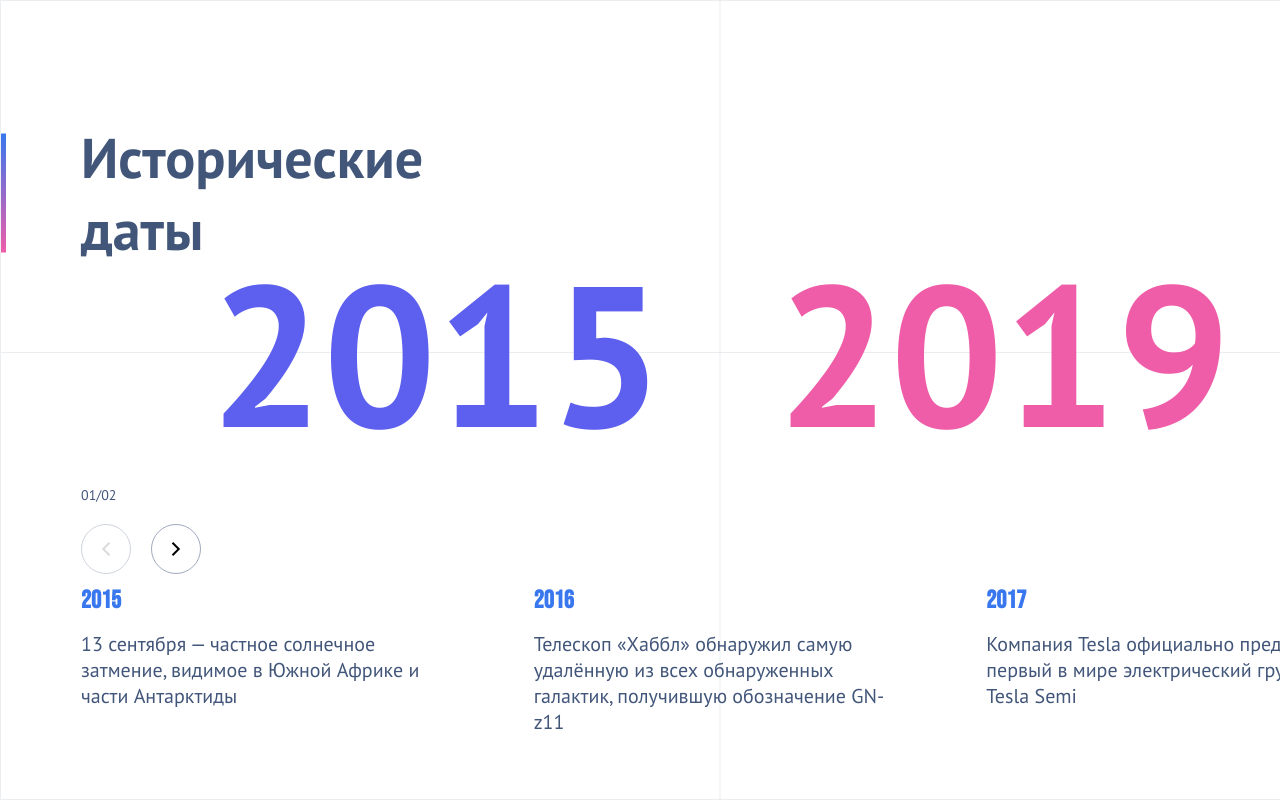
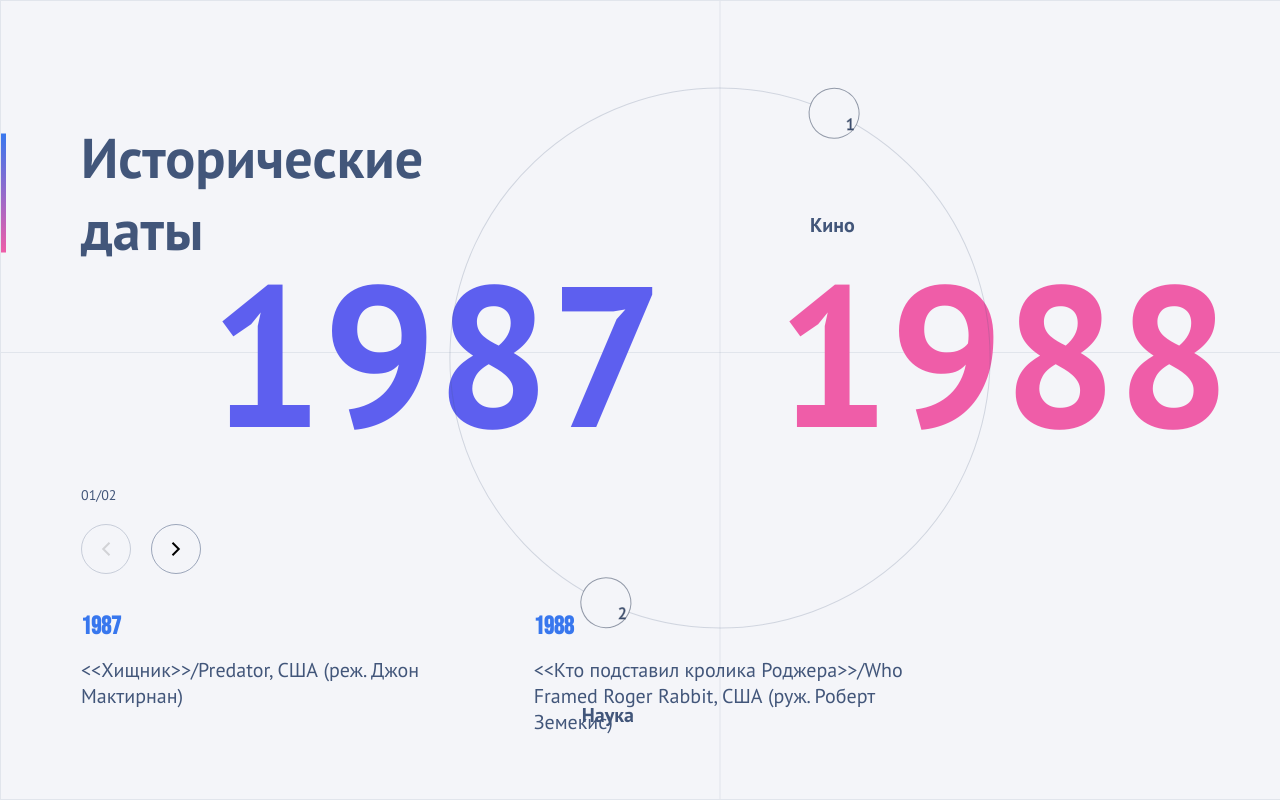
Before and after one commit to myavzur/only-slider, a React app: page / in a window 1280 px wide. Shown: the top 800 px of the page. Built offline with nearby package versions, Linux system fonts and the light colour scheme.

Commit message:
Carousel

```diff
--- a/src/assets/styles/index.scss
+++ b/src/assets/styles/index.scss
@@ -4,4 +4,5 @@
 
 body {
 	font-family: "PT Sans";
+	background-color: #F4F5F9; // COLORS.
 }
--- a/src/components/app/app.tsx
+++ b/src/components/app/app.tsx
@@ -1,4 +1,4 @@
-import React, { useCallback, useMemo, useRef, useState } from 'react';
+import React, { useCallback, useEffect, useMemo, useRef, useState } from 'react';
 import cn from "classnames";
 
 import { gsap } from "gsap";
@@ -7,40 +7,37 @@ import { useGSAP } from "@gsap/react";
 import { PageTitle } from '@/components/page-title';
 
 import styles from "./styles.module.scss";
-import { getTimelapseEventsRange, timelapseData, sortTimelapseEventsByDate } from './data';
+import { timelapseData, sortTimelapseEventsByDate, getTimelapseRange } from './data';
 import { Slider } from '@/components/slider';
 import { PageLayout } from '../page-layout';
 import { Icon } from '../icon';
 import { padZero } from '@/helpers';
+import { Carousel } from '../carousel';
 
 export const App = () => {
   const [timelapse, setTimelapse] = useState(timelapseData[0]);
-
-  const [timelapsePosition, setTimelapsePosition] = useState(() => {
-    const idx = timelapseData.findIndex(({ id }) => id === timelapse.id);
-    return idx + 1;
+  const [timelapseIndex, setTimelapseIndex] = useState(() => {
+    const index = timelapseData.findIndex(({ id }) => id === timelapse.id);
+    return index;
   });
-
-  // Нужно для корректной первичной отрисовки, иначе при первом рендере сработает анимация.
-  const initialTimelapseRange = useRef(getTimelapseEventsRange(timelapse.events));
 
   const sortedTimelapseEvents = useMemo(() => {
     return sortTimelapseEventsByDate(timelapse.events);
   }, [timelapse]);
 
-  const rangeMinEl = useRef<HTMLSpanElement | null>(null);
-  const rangeMaxEl = useRef<HTMLSpanElement | null>(null);
+  const timelapseRangeMinEl = useRef<HTMLSpanElement | null>(null);
+  const timelapseRangeMaxEl = useRef<HTMLSpanElement | null>(null);
   const sliderEl = useRef<HTMLDivElement | null>(null);
 
   const selectTimelapse = useCallback((id: number) => {
     if (timelapse.id === id) return;
 
-    const idx = timelapseData.findIndex((timelapse) => timelapse.id === id);
-    if (idx === -1) return;
+    const index = timelapseData.findIndex((timelapse) => timelapse.id === id);
+    if (index === -1) return;
 
-    const newTimelapse = timelapseData[idx];
-    const range = getTimelapseEventsRange(newTimelapse.events);
-    setTimelapsePosition(idx + 1);
+    const newTimelapse = timelapseData[index];
+    const timelapseRange = getTimelapseRange(newTimelapse);
+    setTimelapseIndex(index);
 
     const timeline = gsap.timeline();
     timeline
@@ -48,14 +45,14 @@ export const App = () => {
         opacity: 0,
         onComplete: () => setTimelapse(newTimelapse)
       }, "time-travel")
-      .to(rangeMinEl.current, {
-        innerText: range.min,
+      .to(timelapseRangeMinEl.current, {
+        innerText: timelapseRange.min,
         snap: "innerText",
         ease: "power4.out",
         duration: 1
       }, "time-travel")
-      .to(rangeMaxEl.current, {
-        innerText: range.max,
+      .to(timelapseRangeMaxEl.current, {
+        innerText: timelapseRange.max,
         snap: "innerText",
         ease: "power4.out",
         duration: 1
@@ -67,20 +64,29 @@ export const App = () => {
   }, [timelapse]);
 
   const prevTimelapse = () => {
-    const currentIdx = timelapseData.findIndex((data) => data.id === timelapse.id);
-    if (currentIdx === 0) return;
+    const currentIndex = timelapseData.findIndex((data) => data.id === timelapse.id);
+    if (currentIndex === 0) return;
 
-    const newTimelapse = timelapseData[currentIdx - 1];
+    const newTimelapse = timelapseData[currentIndex - 1];
     selectTimelapse(newTimelapse.id);
   };
 
   const nextTimelapse = () => {
-    const currentIdx = timelapseData.findIndex((data) => data.id === timelapse.id);
-    if (currentIdx === timelapseData.length - 1) return;
+    const currentIndex = timelapseData.findIndex((data) => data.id === timelapse.id);
+    if (currentIndex === timelapseData.length - 1) return;
 
-    const newTimelapse = timelapseData[currentIdx + 1];
+    const newTimelapse = timelapseData[currentIndex + 1];
     selectTimelapse(newTimelapse.id);
   };
+
+  // Render initial timelapse range values
+  useEffect(() => {
+    const timelapseRange = getTimelapseRange(timelapse);
+
+    if (!timelapseRangeMinEl.current || !timelapseRangeMaxEl.current) return;
+    timelapseRangeMinEl.current.innerText = String(timelapseRange.min);
+    timelapseRangeMaxEl.current.innerText = String(timelapseRange.max);
+  }, []);
 
   return (
     <PageLayout>
@@ -93,39 +99,46 @@ export const App = () => {
 
           <div className={styles.range}>
             <span
-              ref={rangeMinEl}
+              ref={timelapseRangeMinEl}
               className={cn(styles.range__value, styles.range__value_min)}
-              onClick={() => selectTimelapse(1)}
             >
-              {initialTimelapseRange.current.min}
+              2024
             </span>
 
             <span
-              ref={rangeMaxEl}
+              ref={timelapseRangeMaxEl}
               className={cn(styles.range__value, styles.range__value_max)}
-              onClick={() => selectTimelapse(2)}
             >
-              {initialTimelapseRange.current.max}
+              2024
             </span>
+          </div>
+
+          <div className={styles.controller__carousel}>
+            <Carousel
+              items={timelapseData}
+              selectedItemIndex={timelapseIndex}
+              onSelectItem={selectTimelapse}
+              renderItemLabel={(timelapse) => timelapse.name}
+            />
           </div>
 
           <div className={styles.controller__navigation}>
             <span className={styles.controller__progress}>
-              {padZero(timelapsePosition)}/{padZero(timelapseData.length)}
+              {padZero(timelapseIndex + 1)}/{padZero(timelapseData.length)}
             </span>
 
             <div className={styles.controller__controls}>
               <button
                 className={styles.controller__control}
                 onClick={prevTimelapse}
-                disabled={timelapsePosition === 1}
+                disabled={timelapseIndex === 0}
               >
                 <Icon icon="arrow-left" />
               </button>
               <button
                 className={styles.controller__control}
                 onClick={nextTimelapse}
-                disabled={timelapsePosition === timelapseData.length}
+                disabled={timelapseIndex === timelapseData.length - 1}
               >
                 <Icon icon="arrow-left" isMirrored={true} />
               </button>
@@ -137,7 +150,7 @@ export const App = () => {
           <Slider slides={sortedTimelapseEvents}>
             {(slide) => (
               <div className={styles.event} key={slide.text}>
-                <h3 className={styles.event__date}>{slide.year}</h3>
+                <h3 className={styles.event__date}>{slide.date}</h3>
                 <p className={styles.event__text}>{slide.text}</p>
               </div>
             )}
--- a/src/components/app/data/timelapse-data.ts
+++ b/src/components/app/data/timelapse-data.ts
@@ -1,5 +1,5 @@
 interface TimelapseEvent {
-	year: number;
+	date: number;
 	text: string;
 }
 
@@ -10,57 +10,71 @@ interface Timelapse {
 }
 
 export const sortTimelapseEventsByDate = (events: TimelapseEvent[]) => {
-	return events.sort((a, b) => a.year - b.year);
+	return events.sort((a, b) => a.date - b.date);
 };
 
-export const getTimelapseEventsRange = (events: TimelapseEvent[]) => {
-	const dates = events.map((event) => event.year);
+export const getTimelapseRange = (timelapse: Timelapse) => {
+	const events = timelapse.events;
 
-	return {
-		min: Math.min(...dates),
-		max: Math.max(...dates)
-	};
+	let min = events[0].date;
+	let max = events[0].date;
+
+	for (let i = 0; i < events.length; i++) {
+		const event = events[i];
+
+		if (event.date < min) {
+			min = event.date;
+			continue;
+		}
+
+		if (event.date > max) {
+			max = event.date;
+			continue;
+		}
+	}
+
+	return { min, max };
 };
 
 export const timelapseData: Timelapse[] = [
 	{
 		id: 1,
-		name: "Наука",
+		name: "Кино",
 		events: [
 			{
-				year: 2015,
-				text: "13 сентября — частное солнечное затмение, видимое в Южной Африке и части Антарктиды"
+				date: 1988,
+				text: "<<Кто подставил кролика Роджера>>/Who Framed Roger Rabbit, США (руж. Роберт Земекис)"
 			},
 			{
-				year: 2016,
-				text: "Телескоп «Хаббл» обнаружил самую удалённую из всех обнаруженных галактик, получившую обозначение GN-z11"
-			},
-			{
-				year: 2017,
-				text: "Компания Tesla официально представила первый в мире электрический грузовик Tesla Semi"
-			},
-			{
-				year: 2018,
-				text: "Компания Tesla официально представила первый в мире электрический грузовик Tesla Semi"
-			},
-			{
-				year: 2019,
-				text: "Компания Tesla официально представила первый в мире электрический грузовик Tesla Semi"
+				date: 1987,
+				text: "<<Хищник>>/Predator, США (реж. Джон Мактирнан)"
 			}
 		]
 	},
 	{
 		id: 2,
-		name: "Кино",
+		name: "Наука",
 		events: [
 			{
-				year: 1987,
-				text: "<<Хищник>>/Predator, США (реж. Джон Мактирнан)"
+				date: 2016,
+				text: "Телескоп «Хаббл» обнаружил самую удалённую из всех обнаруженных галактик, получившую обозначение GN-z11"
 			},
 			{
-				year: 1988,
-				text: "<<Кто подставил кролика Роджера>>/Who Framed Roger Rabbit, США (руж. Роберт Земекис)"
+				date: 2015,
+				text: "13 сентября — частное солнечное затмение, видимое в Южной Африке и части Антарктиды"
+			},
+			{
+				date: 2019,
+				text: "Компания Tesla официально представила первый в мире электрический грузовик Tesla Semi"
+			},
+			{
+				date: 2017,
+				text: "Компания Tesla официально представила первый в мире электрический грузовик Tesla Semi"
+			},
+			{
+				date: 2018,
+				text: "Компания Tesla официально представила первый в мире электрический грузовик Tesla Semi"
 			}
 		]
-	}
+	},
 ];
--- a/src/components/app/styles.module.scss
+++ b/src/components/app/styles.module.scss
@@ -65,6 +65,13 @@
 			left: 50%;
 			transform: translateX(-50%);
 		}
+	}
+
+	&__carousel {
+		position: absolute;
+		top: calc(var(--top-offset) + 8px);
+		left: 50%;
+		transform: translate(-50%, -50%);
 	}
 
 	.range {
--- /dev/null
+++ b/src/components/carousel/carousel.tsx
@@ -0,0 +1,92 @@
+import { FC, useCallback, useRef, useState } from "react";
+import cn from "classnames";
+
+import { gsap } from "gsap";
+import MotionPathPlugin from 'gsap/MotionPathPlugin';
+
+import { CarouselProps } from "./props.interface";
+import styles from "./styles.module.scss";
+import { getCircleShapePath } from "./helpers";
+import { useGSAP } from "@gsap/react";
+import { useEvent } from "@/hooks";
+
+gsap.registerPlugin(MotionPathPlugin);
+
+const CAROUSEL_WIDTH = 1000;
+const CAROUSEL_CENTER_CORD = CAROUSEL_WIDTH / 2;
+const CAROUSEL_RADIUS = CAROUSEL_CENTER_CORD - 230;
+
+export const Carousel = <T extends unknown>({ items, selectedItemIndex, onSelectItem, renderItemLabel }: CarouselProps<T>) => {
+	const canvasRef = useRef<SVGSVGElement | null>(null);
+	const shapeRef = useRef<SVGPathElement | null>(null);
+	const controlsRef = useRef<SVGGElement[]>([]);
+
+	const handleControlRef = (node: SVGGElement | null, index: number) => {
+		if (!node) return;
+		controlsRef.current[index] = node;
+	};
+
+	// Позиционирование элементов вокруг круга
+	useGSAP(() => {
+		if (!shapeRef.current) return;
+
+		items.forEach(((_, index) => {
+			if (!controlsRef.current?.[index]) return;
+
+			const controlEl = controlsRef.current[index];
+			const position = index / items.length - 1;
+
+			gsap.to(controlEl, {
+				immediateRender: true,
+				motionPath: {
+					path: shapeRef.current!,
+					alignOrigin: [0.5, 0.5],
+					start: -0.5 - position,
+					end: -1.5,
+				},
+				paused: true
+			});
+		}));
+	}, { scope: canvasRef, dependencies: [items] });
+
+	// Прокрутка к выбранному элементу
+	useGSAP(() => {
+		const angle = (360 / items.length) * selectedItemIndex;
+		// Выбранный элемент устанавливаем в 15 градусов
+		const finalAngle = angle - 115;
+
+		gsap.to(canvasRef.current, {
+			duration: 1,
+			rotate: -finalAngle,
+			transformOrigin: "center center",
+			onUpdate: () => {
+				// Одновременно вращаем текстовые элементы
+				gsap.to("text", {
+					rotate: finalAngle
+				})
+			}
+		});
+	}, { scope: canvasRef, dependencies: [selectedItemIndex] });
+
+	return (
+		<svg ref={canvasRef} className={styles.canvas} width={`${CAROUSEL_WIDTH}`} height={`${CAROUSEL_WIDTH}`} viewBox={`0 0 ${CAROUSEL_WIDTH} ${CAROUSEL_WIDTH}`} xmlns="http://www.w3.org/2000/svg">
+			<path ref={shapeRef} className={styles.canvas__path} d={getCircleShapePath([CAROUSEL_CENTER_CORD, CAROUSEL_CENTER_CORD, CAROUSEL_RADIUS])} />
+
+			{items.map((item, index) => (
+				<g
+					ref={node => handleControlRef(node, index)}
+					className={styles.canvas__control}
+					key={index}
+					onClick={() => onSelectItem(index)}
+				>
+					<circle className={styles.canvas__circle} r={25} />
+					<text className={styles.canvas__text} textAnchor="middle" dy="0.3em">{index + 1}</text>
+
+					{renderItemLabel && (
+						<text className={styles.canvas__label} x="10%">{renderItemLabel(item)}</text>
+					)}
+				</g>
+			))}
+		</svg>
+	);
+};
--- /dev/null
+++ b/src/components/carousel/helpers/get-circle-shape-path.ts
@@ -0,0 +1,16 @@
+/*
+	Формула для отрисовки круговой формы через <path/>
+			M cx cy
+			m r, 0
+			a r,r 0 1,0 -(r * 2),0
+			a r,r 0 1,0  (r * 2),0
+	Взято отсюда: "https://stackoverflow.com/questions/5737975/circle-drawing-with-svgs-arc-path/10477334#10477334"
+*/
+export const getCircleShapePath = ([cx, cy, radius]: [number, number, number]): string => {
+	return `
+		M ${cx} ${cy}
+		m ${radius}, 0
+		a ${radius}, ${radius} 0 1, 0 -${radius * 2}, 0
+		a ${radius}, ${radius} 0 1, 0 ${radius * 2}, 0
+	`;
+}
--- /dev/null
+++ b/src/components/carousel/helpers/index.ts
@@ -0,0 +1 @@
+export * from "./get-circle-shape-path";
--- /dev/null
+++ b/src/components/carousel/index.ts
@@ -0,0 +1 @@
+export * from "./carousel";
--- /dev/null
+++ b/src/components/carousel/props.interface.ts
@@ -0,0 +1,6 @@
+export interface CarouselProps<T> {
+	items: T[];
+	selectedItemIndex: number;
+	onSelectItem: (index: number) => void;
+	renderItemLabel?: (item: T) => React.ReactNode;
+}
--- /dev/null
+++ b/src/components/carousel/styles.module.scss
@@ -0,0 +1,34 @@
+.canvas {
+	&__path {
+		fill: none;
+		stroke: rgba(66, 86, 122, 0.2); // COLORS.
+		stroke-width: 1;
+	}
+
+	&__control {
+		position: relative;
+		cursor: pointer;
+		fill: #F4F5F9;
+		stroke-width: 1;
+		stroke: rgb(48, 62, 88, 0.5); // COLORS.
+	}
+
+	&__circle {
+
+	}
+
+	&__text {
+		font-family: "PT Sans";
+		fill: rgb(66, 86, 122); // COLORS.
+	}
+
+	&__label {
+		font-family: "PT Sans";
+		font-weight: 700;
+		position: absolute;
+		left: 100%;
+		fill: rgb(66, 86, 122); // COLORS.
+		font-size: 20px;
+		stroke: none;
+	}
+}
--- a/src/components/page-layout/styles.module.scss
+++ b/src/components/page-layout/styles.module.scss
@@ -14,5 +14,6 @@
 	&__container {
 		height: 100%;
 		width: var(--container-width);
+		overflow: hidden;
 	}
 }
--- a/src/components/slider/slider.tsx
+++ b/src/components/slider/slider.tsx
@@ -59,8 +59,8 @@ export const Slider = <T extends unknown>({ slides, children, className }: Slide
 				slidesPerView={3}
 				grabCursor={true}
 			>
-				{slides.map((slide, idx) => (
-					<SwiperSlide key={idx} className={styles.slider__slide}>
+				{slides.map((slide, index) => (
+					<SwiperSlide key={index} className={styles.slider__slide}>
 						{children(slide)}
 					</SwiperSlide>
 				))}
```
